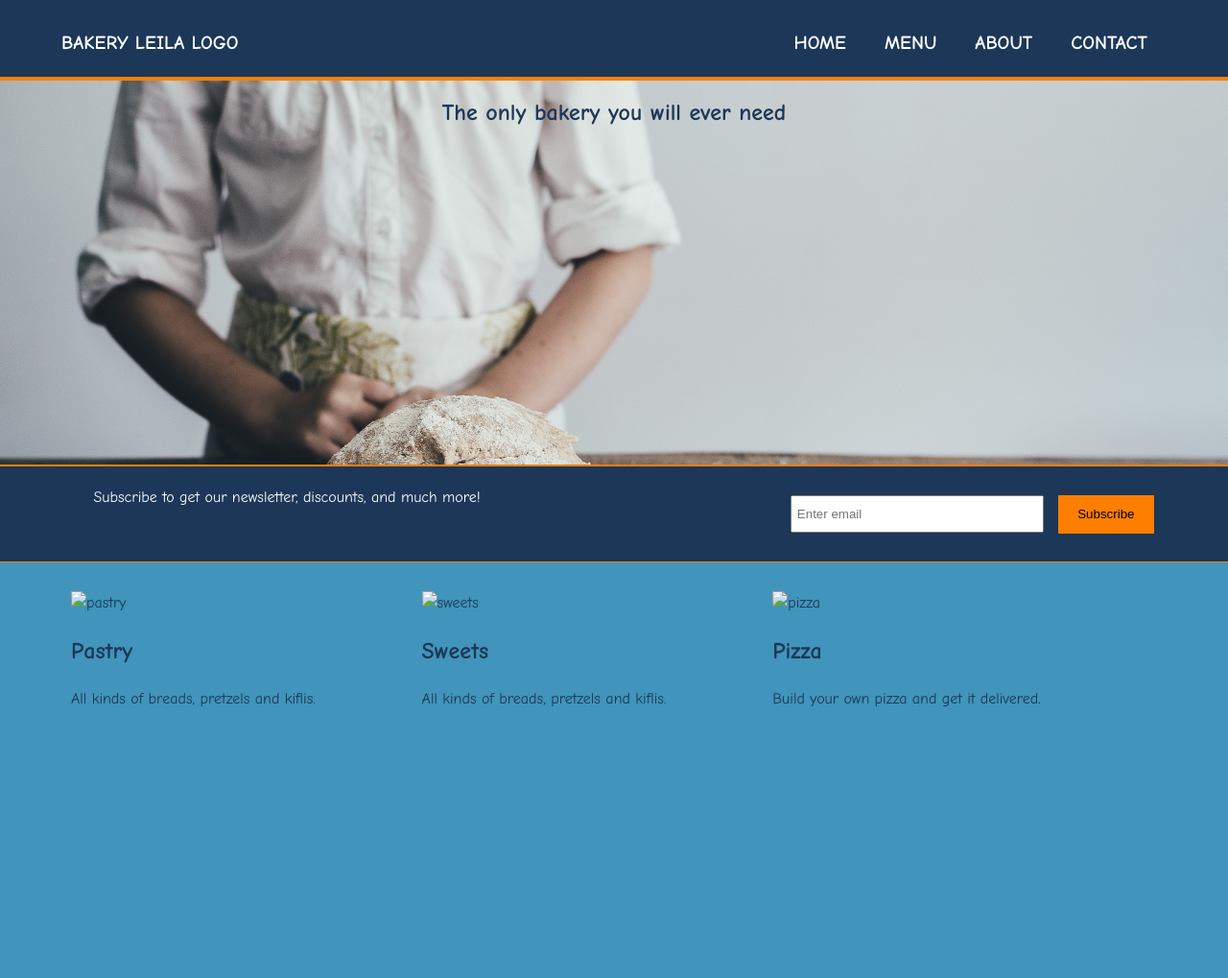
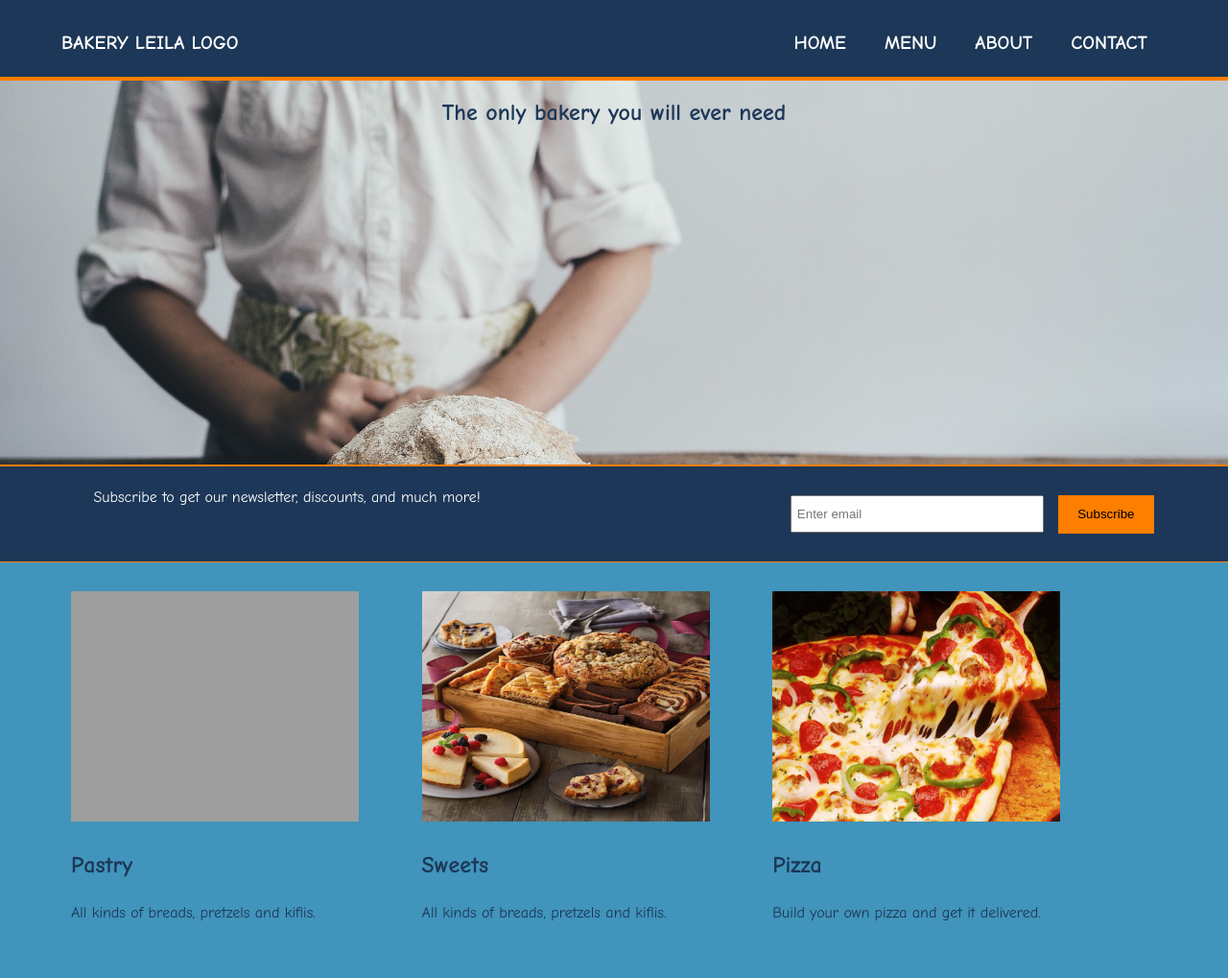
Before and after one commit to ObradovicNikola/LeilaBakery, a plain HTML site: page index.html in a window 1280 px wide. Shown: the top 1019 px of the page at 96% size. Drawn offline with Linux system fonts and the light colour scheme; the site is published under a folder, as on GitHub Pages, so addresses that start at the root find nothing.

Commit message:
fixed images

```diff
--- a/index.html
+++ b/index.html
@@ -47,17 +47,17 @@
     <section id="boxes">
         <div class="container">
             <div class="box">
-                <img src="/Images/pastry.jpg" alt="pastry">
+                <img src="Images/pastry.jpg" alt="pastry">
                 <h2>Pastry</h2>
                 <p>All kinds of breads, pretzels and kiflis.</p>
             </div>
             <div class="box">
-                <img src="/Images/sweets.jpg" alt="sweets">
+                <img src="Images/sweets.jpg" alt="sweets">
                 <h2>Sweets</h2>
                 <p>All kinds of breads, pretzels and kiflis.</p>
             </div>
             <div class="box">
-                <img src="/Images/pizza.jpg" alt="pizza">
+                <img src="Images/pizza.jpg" alt="pizza">
                 <h2>Pizza</h2>
                 <p>Build your own pizza and get it delivered.</p>
             </div>
```
